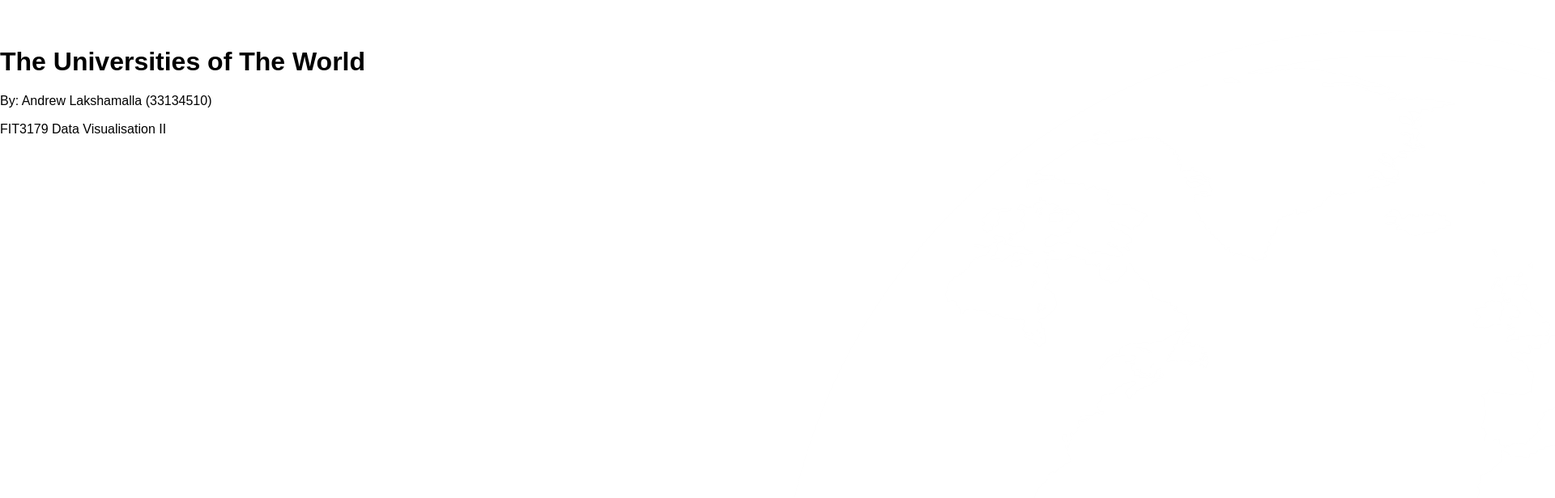
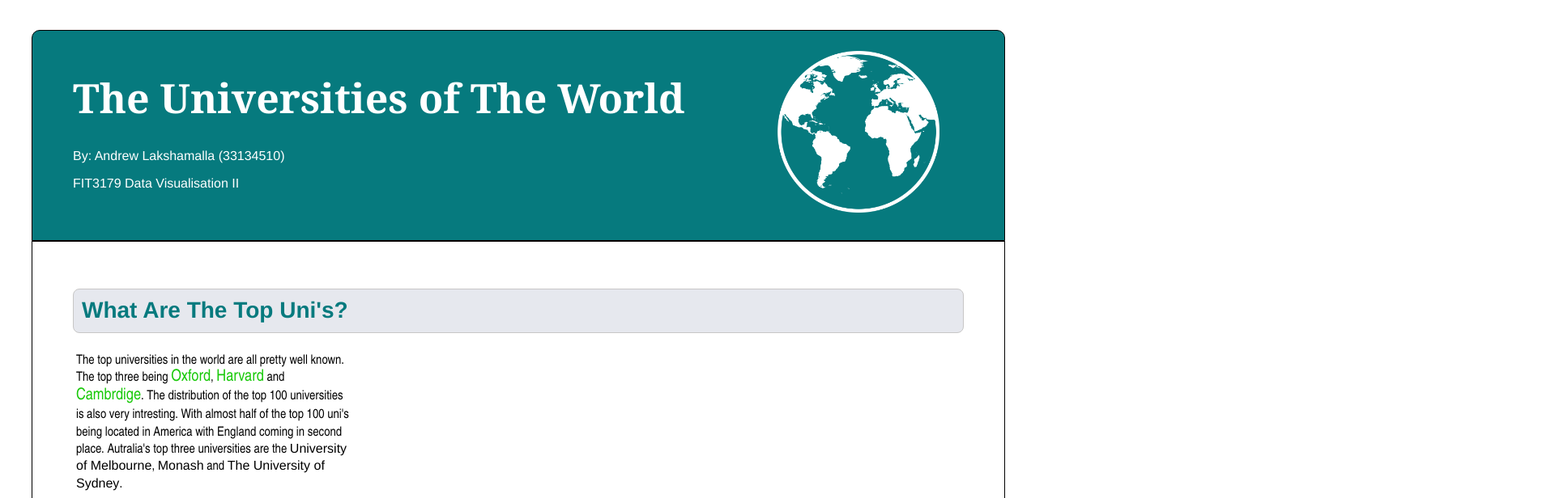
Before and after one commit to AndyPandyMonash/AndyPandyMonash.github.io, a plain HTML site: page index.html in a window 1280 px wide. Shown: the top 616 px of the page at 81% size, 1920 px wide, since content can reach past the window. Drawn offline with nearby package versions, Linux system fonts and the light colour scheme; a script that the page names is missing.

Commit message:
Update index.html

```diff
--- a/index.html
+++ b/index.html
@@ -25,7 +25,7 @@
     />
 
     <!-- CSS file -->
-    <link rel="stylesheet" type="text/css" href="./style_main.css" />
+    <link rel="stylesheet" type="text/css" href="./style.css" />
   </head>
 
   <body>
```
